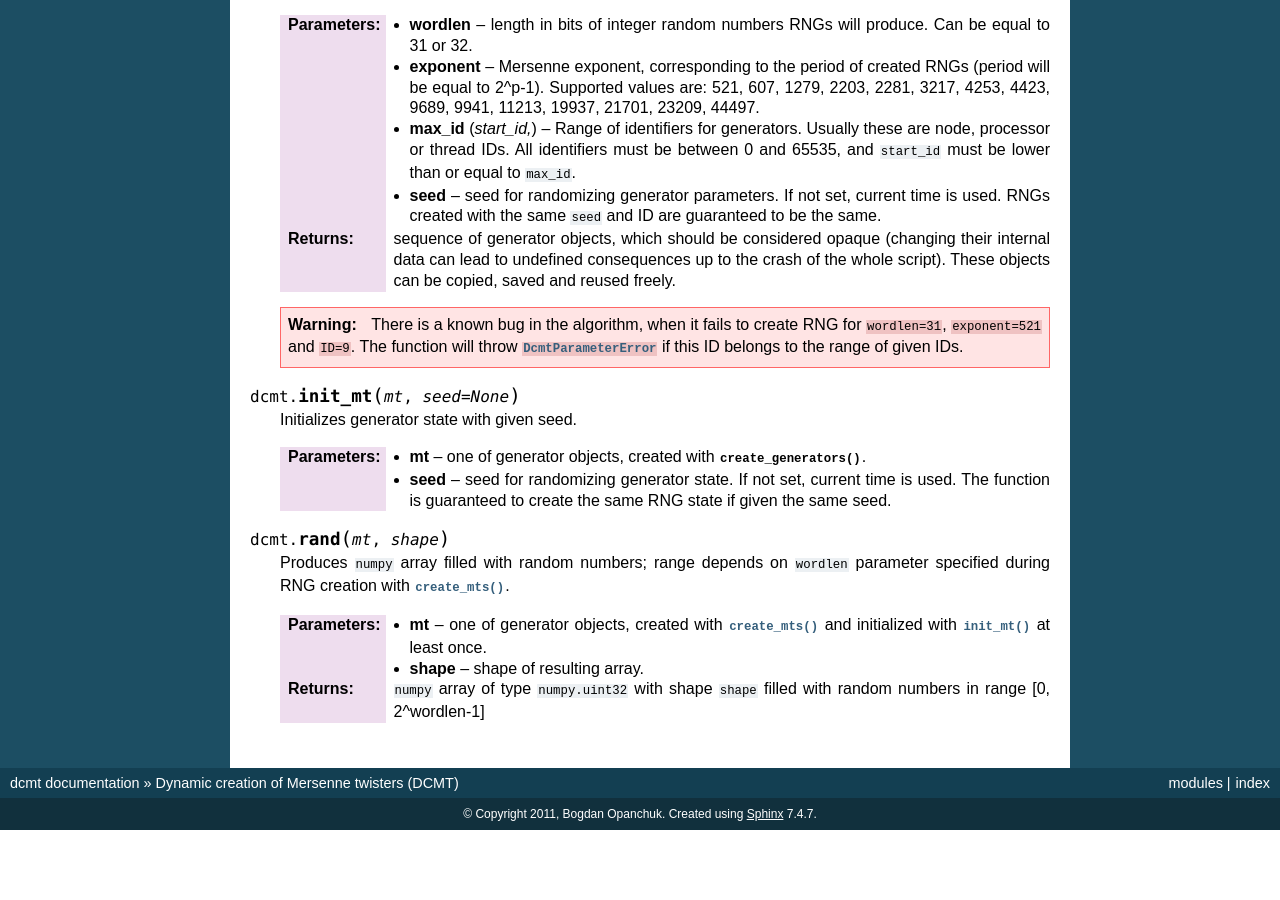
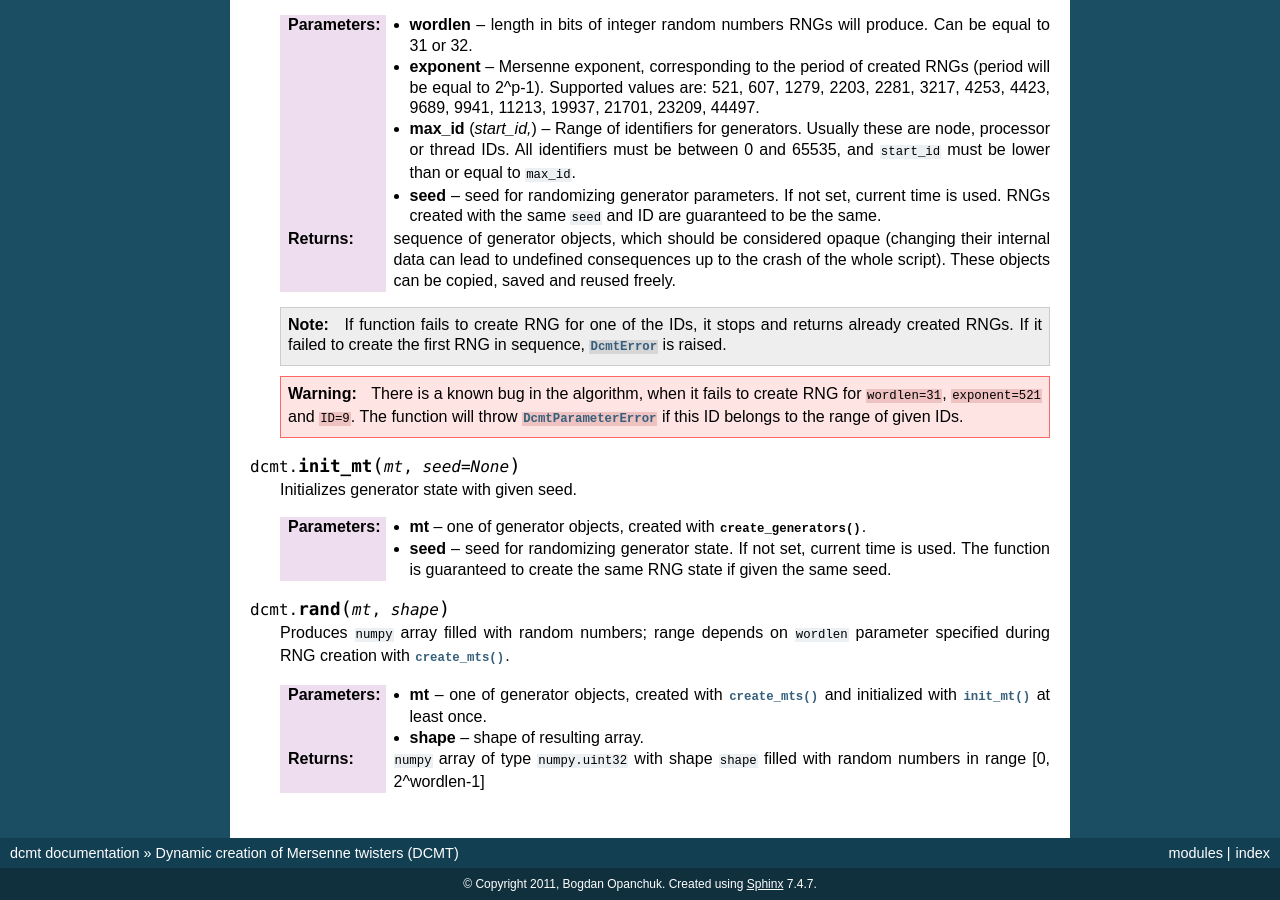
Before and after one commit to fjarri/python-dcmt, a Sphinx documentation site: the page built from doc/source/index.rst, in a window 1280 px wide and 900 px high, scrolled down 1386 px. Built offline with Sphinx 7.4.7, drawn with Linux system fonts in a browser that asks for light colours; before the commit the page ends 2216 px from its top, so only the background shows below that.

Commit message:
doc/source/index: added note about partial return for create_mts()

```diff
--- a/doc/source/index.rst
+++ b/doc/source/index.rst
@@ -101,6 +101,11 @@ Reference
              up to the crash of the whole script).
              These objects can be copied, saved and reused freely.
 
+   .. note:: If function fails to create RNG for one of the IDs, it stops and
+             returns already created RNGs.
+             If it failed to create the first RNG in sequence,
+             :py:exc:`~DcmtError` is raised.
+
    .. warning:: There is a known bug in the algorithm, when it fails to create RNG
                 for ``wordlen=31``, ``exponent=521`` and ``ID=9``.
                 The function will throw :py:exc:`~DcmtParameterError` if this ID
```
